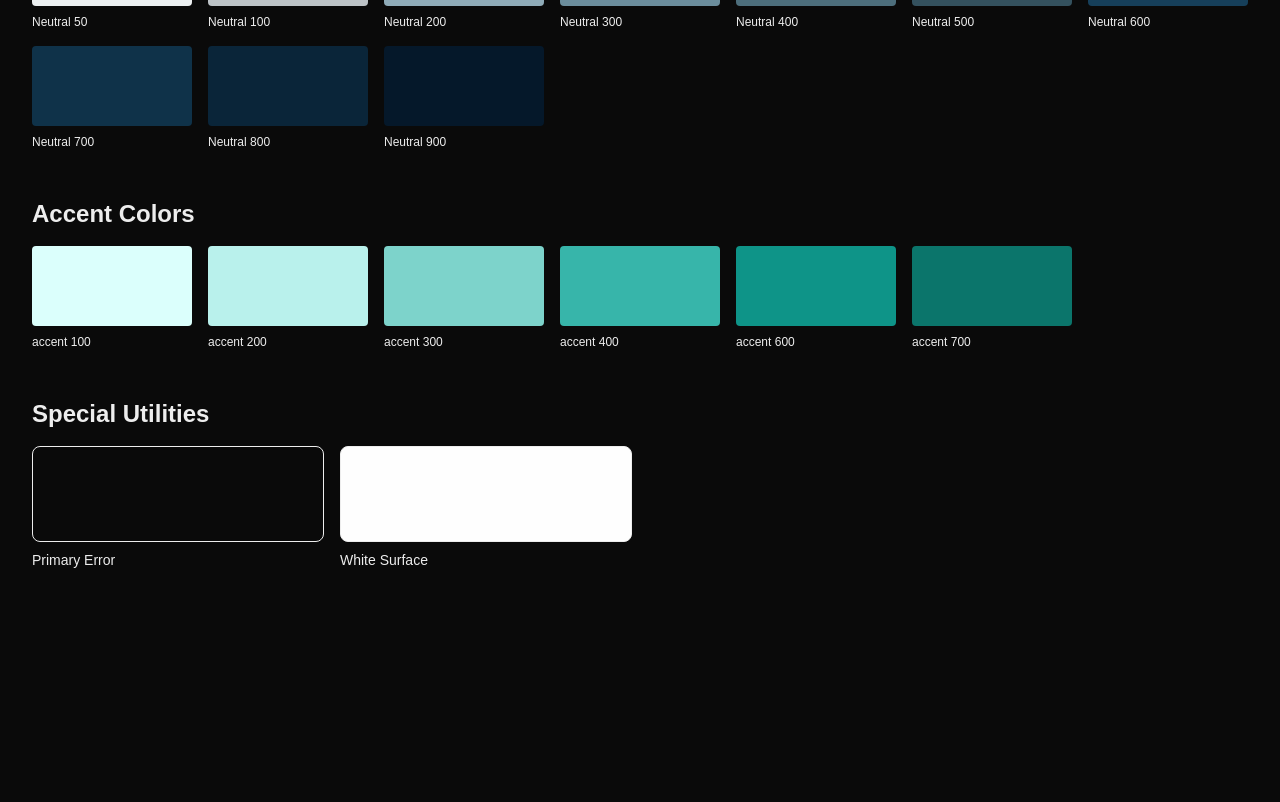
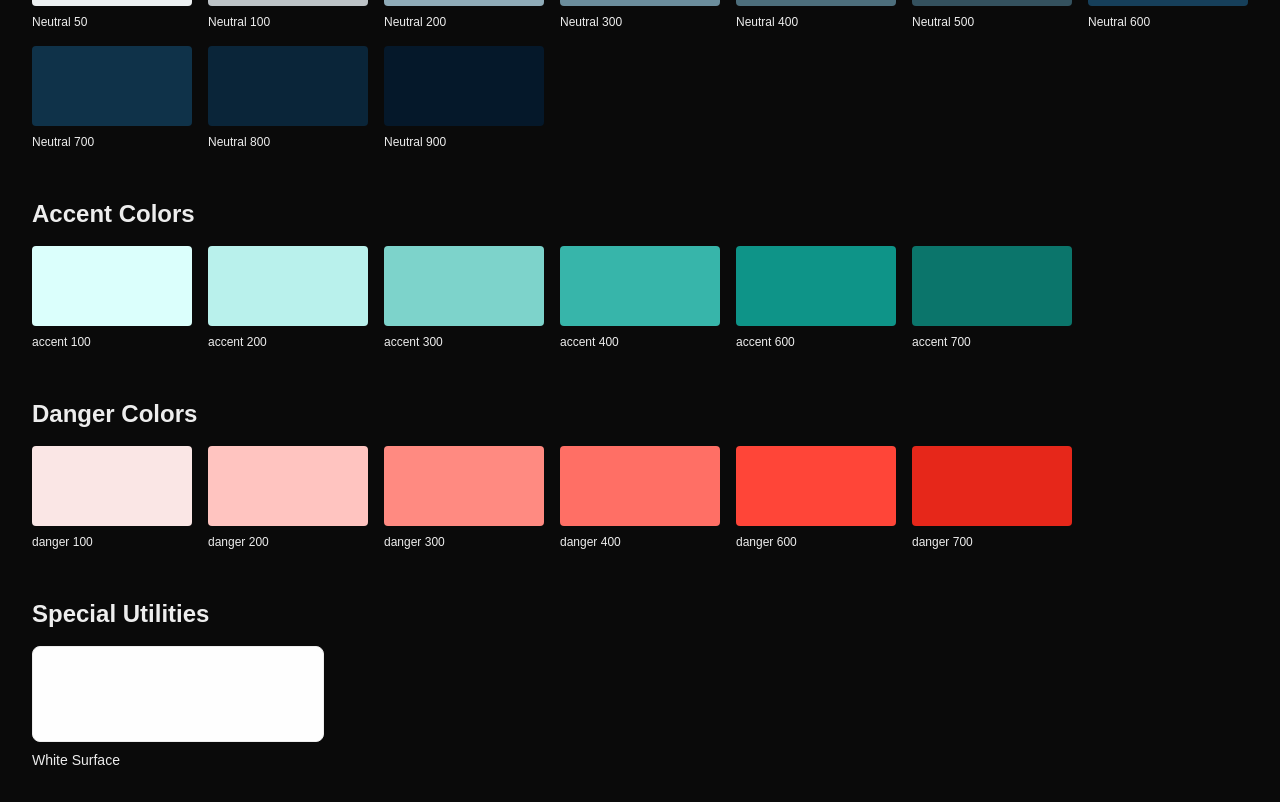
Before and after one commit to Marwan-Mamdouh/scholar, a Next.js app: page / in a window 1280 px wide. Shown: the part 1390-2192 px from the top of the page. Before the commit the page ends 1992 px from the top, so only its background shows below. Built offline with nearby package versions, Linux system fonts and the light colour scheme.

Commit message:
style: add danger color variants to Colors component

```diff
--- a/src/components/Colors.tsx
+++ b/src/components/Colors.tsx
@@ -35,6 +35,14 @@ export default function Colors() {
       { name: "600", class: "bg-accent-600" },
       { name: "700", class: "bg-accent-700" },
     ],
+    danger:[
+      { name: "100", class: "bg-danger-100" },
+      { name: "200", class: "bg-danger-200" },
+      { name: "300", class: "bg-danger-300" },
+      { name: "400", class: "bg-danger-400" },
+      { name: "600", class: "bg-danger-600" },
+      { name: "700", class: "bg-danger-700" },
+    ]
   };
   return (
     <div className="p-8 space-y-12 bg-background text-foreground">
@@ -166,14 +174,19 @@ export default function Colors() {
           </div>
         ))}
       </div>
+      <h3 className="text-2xl font-semibold capitalize mb-4">Danger Colors</h3>
+      <div className="grid grid-cols-2 md:grid-cols-4 lg:grid-cols-7 gap-4">
+        {colors.danger.map((item) => (
+          <div key={item.name} className="flex flex-col gap-2">
+            <div className={`h-20 w-full rounded ${item.class}`} />
+            <span className="text-xs">danger {item.name}</span>
+          </div>
+        ))}
+      </div>
       {/* Special Colors Section */}
       <div className="space-y-4">
         <h3 className="text-2xl font-semibold">Special Utilities</h3>
         <div className="grid grid-cols-2 md:grid-cols-4 gap-4">
-          <div className="flex flex-col gap-2">
-            <div className="h-24 w-full rounded-lg border bg-primary-error" />
-            <p className="text-sm font-medium">Primary Error</p>
-          </div>
           <div className="flex flex-col gap-2">
             <div className="h-24 w-full rounded-lg border bg-white-surface" />
             <p className="text-sm font-medium">White Surface</p>
```
